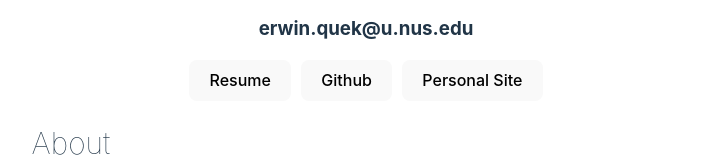
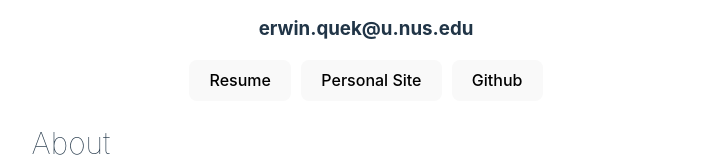
Before and after one commit to erwinqxy/my_namecard, a React (Vite) app: page / in a window 1280 px wide. Shown: the part 490-647 px from the top of the page, without its empty margins (274-1000 px from the left). Built offline with nearby package versions, Linux system fonts and the light colour scheme.

Commit message:
Reorder buttons

```diff
--- a/components/Links.jsx
+++ b/components/Links.jsx
@@ -6,11 +6,11 @@ export default function Links() {
       <a href="https://docs.google.com/document/d/1rQiFf5l_LW3wo7sDMSsfy9mGsUn1JN4a/edit?usp=sharing&ouid=111099942703627877902&rtpof=true&sd=true" target="_blank">
         <button> Resume </button>
       </a>
+      <a href="https://erwinquek.vercel.app/" target="_blank">
+        <button> Personal Site </button>
+      </a>
       <a href="https://github.com/erwinqxy" target="_blank">
         <button> Github </button>
-      </a>
-      <a href="https://erwinquek.vercel.app/" target="_blank">
-        <button> Personal Site </button>
       </a>
     </div>
   );
```
